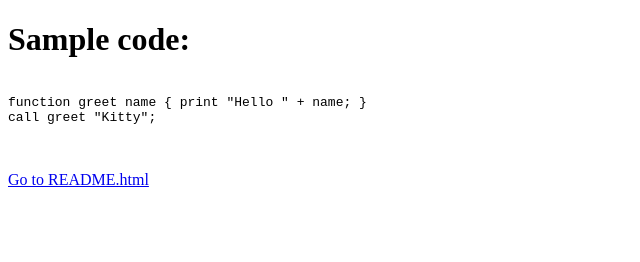
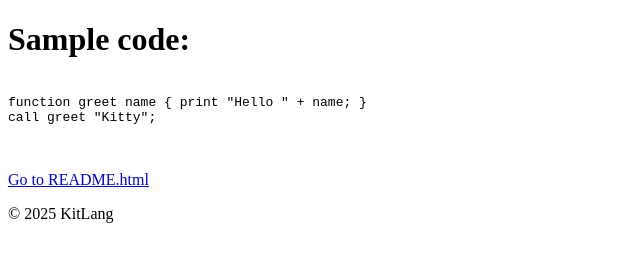
Before and after one commit to Norder1245/KitLang, a plain HTML site: page docs.html in a window 1280 px wide. Shown: the whole page, without its empty margins (0-640 px from the left). Drawn offline with Linux system fonts and the light colour scheme.

Commit message:
gitignore and docs.html modified

```diff
--- a/docs.html
+++ b/docs.html
@@ -17,3 +17,7 @@ call greet "Kitty";
     <!-- This is a placeholder for additional documentation comments -->
 </body>
 </html>
+
+<footer>
+    <p>&copy; 2025 KitLang</p>
+</footer>
```
Also changed, not shown: 1 other file.
